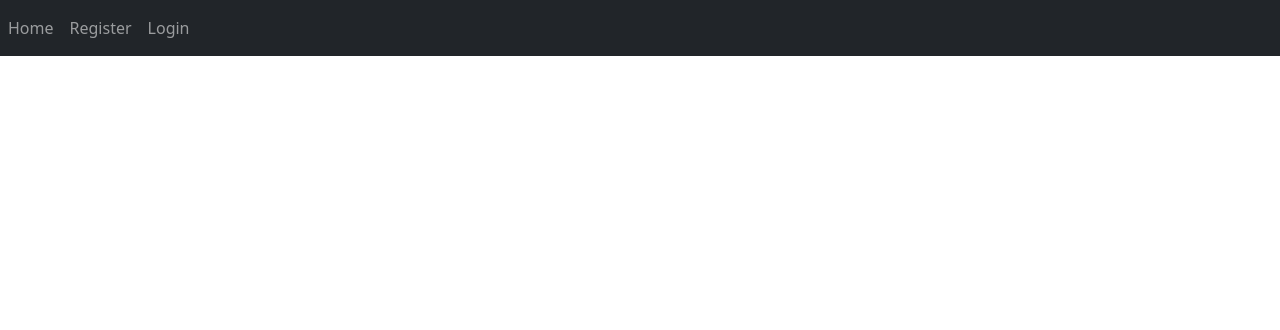
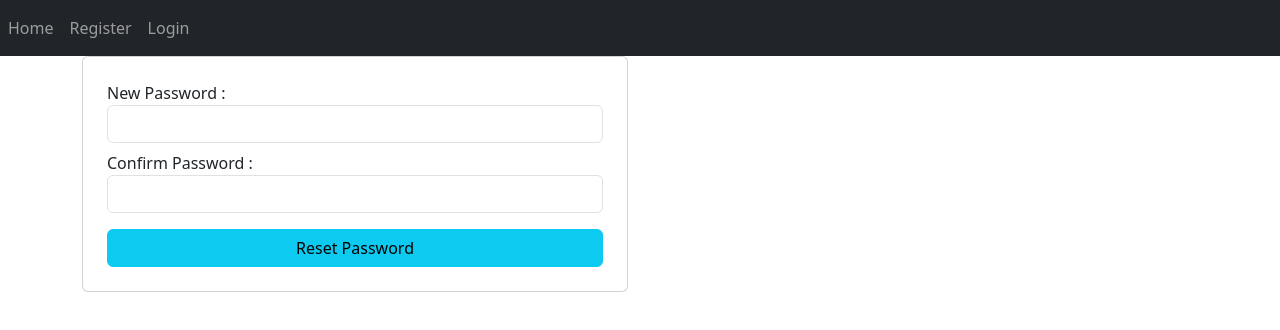
Before and after one commit to Vaibhavgawali/laravel_backend_react_frontend_crud, a React (Create React App) app: page /password-reset/1 in a window 1280 px wide. Before the commit this address had no page. Shown: the top 330 px of the page. Built offline with nearby package versions, Linux system fonts and the light colour scheme.

Commit message:
forgot and reset password setup

```diff
--- a/src/App.js
+++ b/src/App.js
@@ -7,8 +7,11 @@ import Register from "./Pages/register";
 import Edit from "./Pages/edit";
 import View from "./Pages/view";
 import Login from "./Pages/login";
+import Forgot from "./Pages/forgot";
 import PrivateRoutes from "./utils/PrivateRoutes";
 import http from "./http";
+import ResetPasswordEmail from "./Pages/resetPasswordEmail";
+import ResetPassword from "./Pages/resetPassword";
 
 function App() {
   const navigate = useNavigate();
@@ -62,11 +65,18 @@ function App() {
               </Link>
             </li>
           ) : (
-            <li className="nav-item">
-              <Link onClick={logoutUser} className="nav-link">
-                Logout
-              </Link>
-            </li>
+            <>
+              <li className="nav-item">
+                <Link onClick={logoutUser} className="nav-link">
+                  Logout
+                </Link>
+              </li>
+              <li className="nav-item">
+                <Link to={"/reset-password/"} className="nav-link">
+                  Reset Password
+                </Link>
+              </li>
+            </>
           )}
         </div>
       </nav>
@@ -75,11 +85,14 @@ function App() {
           <Route path="/" element={<Home />} />
           <Route path="/login" element={<Login />} />
           <Route path="/register" element={<Register />} />
+          <Route path="/forgot-password" element={<Forgot />} />
+          <Route path="/password-reset/:id" element={<ResetPasswordEmail />} />
 
           <Route element={<PrivateRoutes />}>
             <Route path="/list" element={<UserList />} />
             <Route path="/edit/:id" element={<Edit />} />
             <Route path="/view/:id" element={<View />} />
+            <Route path="/reset-password" element={<ResetPassword />} />
           </Route>
         </Routes>
       </div>
--- /dev/null
+++ b/src/Pages/forgot.js
@@ -0,0 +1,56 @@
+import React, { useState } from "react";
+import http from "../http";
+
+const Forgot = () => {
+  const [inputs, setInputs] = useState({});
+  const [errors, setErrors] = useState({});
+
+  const handleChange = (e) => {
+    const { name, value } = e.target;
+    setInputs((values) => ({ ...values, [name]: value }));
+  };
+
+  const resendLink = (e) => {
+    e.preventDefault();
+    if (validateForm()) {
+      http.post("/forgot-password", inputs).then((res) => {
+        console.log(res);
+      });
+    }
+  };
+
+  const validateForm = () => {
+    const validationErrors = {};
+    if (!inputs.email || !inputs.email.trim()) {
+      validationErrors.email = "Email is required";
+    }
+    setErrors(validationErrors);
+    return Object.keys(validationErrors).length === 0;
+  };
+
+  return (
+    <div className="row">
+      <div className="col-sm-6">
+        <div className="card p-4">
+          <label>Email : </label>
+          <input
+            type="email"
+            name="email"
+            className="form-control mb-2"
+            value={inputs.email}
+            onChange={handleChange}
+          />
+          {errors.email && <span className="text-danger">{errors.email}</span>}
+          <button
+            type="submit"
+            className="btn btn-info mt-2"
+            onClick={resendLink}
+          >
+            Send link
+          </button>
+        </div>
+      </div>
+    </div>
+  );
+};
+export default Forgot;
--- a/src/Pages/login.js
+++ b/src/Pages/login.js
@@ -79,6 +79,9 @@ const Login = () => {
                 <button className="btn btn-secondary">Register</button>
               </a>
             </p>
+            <a href="/forgot-password">
+              <button className="btn btn-secondary">Forgot Password</button>
+            </a>
           </div>
         </div>
       </div>
--- /dev/null
+++ b/src/Pages/resetPassword.js
@@ -0,0 +1,78 @@
+import React from "react";
+import { useState } from "react";
+import { useNavigate } from "react-router-dom";
+
+const ResetPassword = () => {
+  const [inputs, setInputs] = useState({});
+  const [errors, setErrors] = useState({});
+
+  const handleChange = (e) => {
+    const { name, value } = e.target;
+    setInputs((values) => ({ ...values, [name]: value }));
+  };
+
+  const handleSubmit = () => {
+    if (validateForm()) {
+    }
+  };
+
+  const validateForm = () => {
+    const validationErrors = {};
+
+    const passwordRegex =
+      /^(?=.*[a-z])(?=.*[A-Z])(?=.*\d)(?=.*[@$!%*?&])[A-Za-z\d@$!%*?&]{8,}$/;
+    if (!inputs.password || !inputs.password.trim()) {
+      validationErrors.password = "Password is required";
+    } else if (inputs.password.length < 8) {
+      validationErrors.password = "Password must be at least 8 characters";
+    } else if (!passwordRegex.test(inputs.password)) {
+      validationErrors.password =
+        "Password must contain at least one uppercase letter, one lowercase letter, one digit, and one special character.";
+    }
+
+    if (inputs.confirm_password !== inputs.password) {
+      validationErrors.confirm_password = "Confirm password does not match";
+    }
+    setErrors(validationErrors);
+    return Object.keys(validationErrors).length === 0;
+  };
+
+  return (
+    <div className="row">
+      <div className="col-sm-6">
+        <div className="card p-4">
+          <label>New Password :</label>
+          <input
+            type="password"
+            name="password"
+            className="form-control mb-2"
+            value={inputs.email}
+            onChange={handleChange}
+          />
+          {errors.password && (
+            <span className="text-danger">{errors.password}</span>
+          )}
+          <label>Confirm Password :</label>
+          <input
+            type="password"
+            name="confirm_password"
+            value={inputs.confirm_password}
+            onChange={handleChange}
+            className="form-control mb-2"
+          />
+          {errors.confirm_password && (
+            <span className="text-danger">{errors.confirm_password}</span>
+          )}
+          <button
+            type="submit"
+            className="btn btn-info mt-2"
+            onClick={handleSubmit}
+          >
+            Reset Password
+          </button>
+        </div>
+      </div>
+    </div>
+  );
+};
+export default ResetPassword;
--- /dev/null
+++ b/src/Pages/resetPasswordEmail.js
@@ -0,0 +1,91 @@
+import React from "react";
+import { useState } from "react";
+import { useParams, useSearchParams, useNavigate } from "react-router-dom";
+
+const ResetPasswordEmail = () => {
+  const [inputs, setInputs] = useState({});
+  const [errors, setErrors] = useState({});
+
+  const { id } = useParams();
+  const [searchParams] = useSearchParams();
+  const email = searchParams.get("email");
+  // console.log(id);
+  // console.log(email);
+
+  const isValidToken = (token) => {
+    console.log(token);
+    console.log(email);
+    return /* Your token validation logic */;
+  };
+
+  const handleChange = (e) => {
+    const { name, value } = e.target;
+    setInputs((values) => ({ ...values, [name]: value }));
+  };
+
+  const handleSubmit = () => {
+    if (validateForm()) {
+      setInputs((values) => ({ ...values, token: id }));
+    }
+  };
+
+  const validateForm = () => {
+    const validationErrors = {};
+
+    const passwordRegex =
+      /^(?=.*[a-z])(?=.*[A-Z])(?=.*\d)(?=.*[@$!%*?&])[A-Za-z\d@$!%*?&]{8,}$/;
+    if (!inputs.password || !inputs.password.trim()) {
+      validationErrors.password = "Password is required";
+    } else if (inputs.password.length < 8) {
+      validationErrors.password = "Password must be at least 8 characters";
+    } else if (!passwordRegex.test(inputs.password)) {
+      validationErrors.password =
+        "Password must contain at least one uppercase letter, one lowercase letter, one digit, and one special character.";
+    }
+
+    if (inputs.confirm_password !== inputs.password) {
+      validationErrors.confirm_password = "Confirm password does not match";
+    }
+    setErrors(validationErrors);
+    return Object.keys(validationErrors).length === 0;
+  };
+
+  return (
+    <div className="row">
+      <div className="col-sm-6">
+        <div className="card p-4">
+          <label>New Password :</label>
+          <input
+            type="password"
+            name="password"
+            className="form-control mb-2"
+            value={inputs.email}
+            onChange={handleChange}
+          />
+          {errors.password && (
+            <span className="text-danger">{errors.password}</span>
+          )}
+          <label>Confirm Password :</label>
+          <input
+            type="password"
+            name="confirm_password"
+            value={inputs.confirm_password}
+            onChange={handleChange}
+            className="form-control mb-2"
+          />
+          {errors.confirm_password && (
+            <span className="text-danger">{errors.confirm_password}</span>
+          )}
+          <button
+            type="submit"
+            className="btn btn-info mt-2"
+            onClick={handleSubmit}
+          >
+            Reset Password
+          </button>
+        </div>
+      </div>
+    </div>
+  );
+};
+export default ResetPasswordEmail;
```
